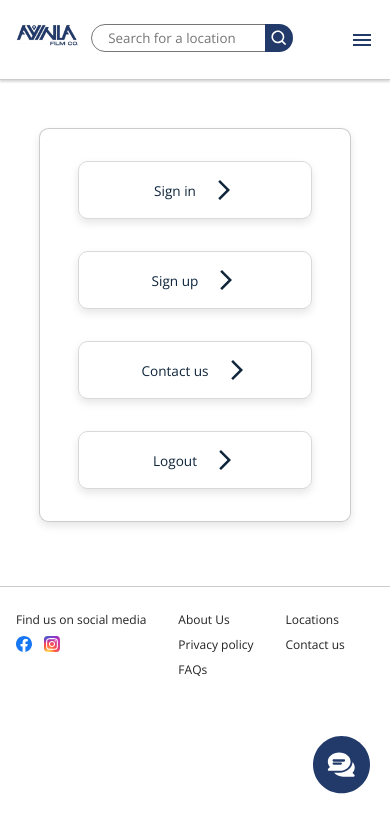
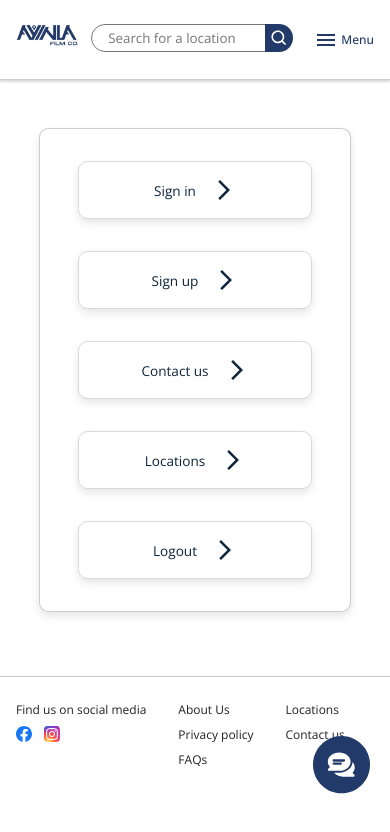
Before and after one commit to DaisiSegun/ayinla-frontend, a React (Create React App) app: page /menu in a window 390 px wide. Shown: the top 832 px of the page. Built offline with nearby package versions, Linux system fonts and the light colour scheme.

Commit message:
lets go
okay

```diff
--- a/src/components/Header/Header.jsx
+++ b/src/components/Header/Header.jsx
@@ -66,6 +66,7 @@ function Header() {
       {/* Menu bar for responsiveness */}
       <div onClick={() => window.location.href = '/menu'} className='menu-bar'>
           <MenuIcon className='menu-icon'/>
+          <p className='menu-text'>Menu</p>
 
       </div>
 
--- a/src/components/Header/Header.scss
+++ b/src/components/Header/Header.scss
@@ -297,6 +297,12 @@
         color: #223A6A;
         cursor: pointer;
 
+
+      }
+      .menu-text{
+        color: #223A6A;
+        font-weight: 500;
+        font-size: 0.75rem;
       }
   }
 
--- a/src/pages/Menu/Menu.jsx
+++ b/src/pages/Menu/Menu.jsx
@@ -47,6 +47,10 @@ function Menu() {
           Contact us
           <ArrowForwardIosIcon/>
           </Link>
+          <Link to='/all-location' className="menu-nav">
+          Locations
+          <ArrowForwardIosIcon/>
+          </Link>
 
 
         <div onClick={handleLogout} disabled={loadingLogout} className="menu-nav">
```
